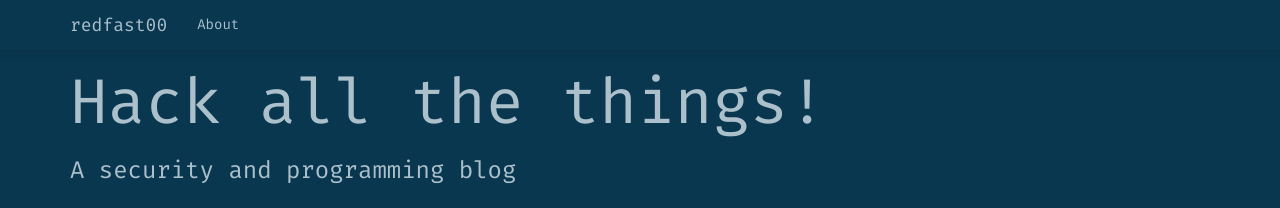
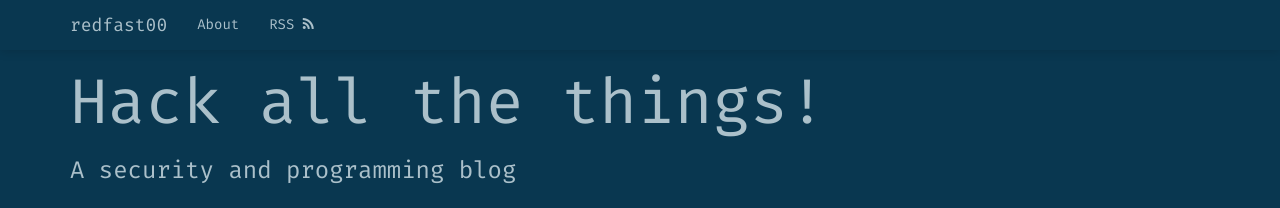
Before and after one commit to redfast00/redfast00.github.io, a Jekyll site: the page built from index.html, in a window 1280 px wide. Shown: the top 208 px of the page. Built offline with Jekyll 4.4.1, drawn with Linux system fonts in a browser that asks for light colours; nearby versions of some CDN libraries; some web fonts are replaced.

Commit message:
Added link to RSS feed

```diff
--- a/_includes/header.html
+++ b/_includes/header.html
@@ -23,6 +23,8 @@
         {% endif %}
 
         {% endfor %}
+        <li><a href='{{"/feed.xml" | prepend: site.url }}' type="application/rss+xml">RSS <i class="fa fa-rss" aria-hidden="true"></i>
+</a></li>
 
 
       </ul>
```
